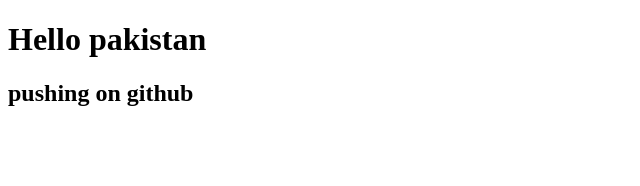
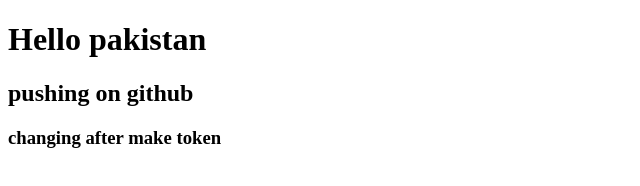
Before and after one commit to farahaiman/bootcamp-class-1code, a plain HTML site: page index.html in a window 1280 px wide. Shown: the whole page, without its empty margins (0-640 px from the left). Drawn offline with Linux system fonts and the light colour scheme.

Commit message:
changing deploy

```diff
--- a/index.html
+++ b/index.html
@@ -8,6 +8,7 @@
 <body>
     <h1>Hello pakistan</h1>
     <H2>pushing on github</H2>
+    <h3>changing after make token</h3>
 
 </body>
 </html>
```
